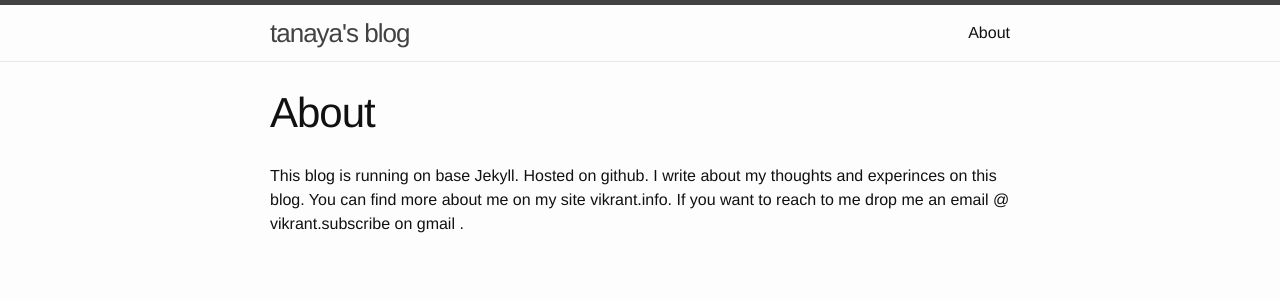
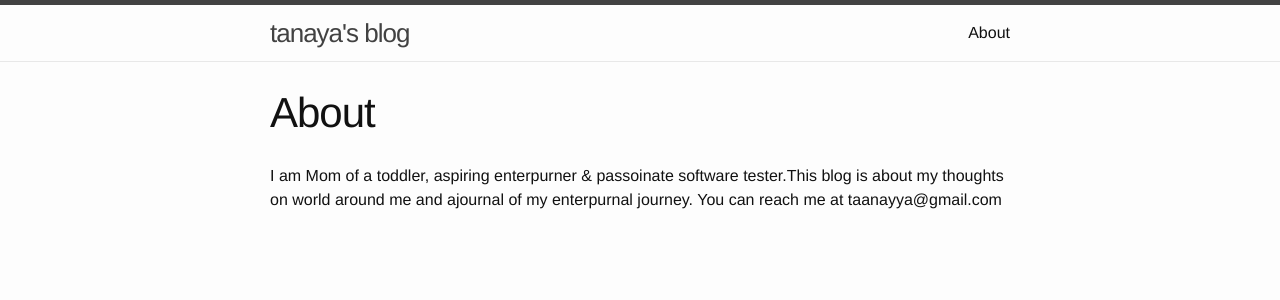
Before and after one commit to taanayya/taanayya.github.io, a Jekyll site: the page built from about.md, in a window 1280 px wide. Shown: the top 300 px of the page. Built offline with Jekyll 4.4.1, drawn with Linux system fonts in a browser that asks for light colours; Markdown is read by kramdown in place of the engine named in the settings.

Commit message:
Update about.md

```diff
--- a/about.md
+++ b/about.md
@@ -4,5 +4,5 @@ title: About
 permalink: /about/
 ---
 
-This blog is running on base Jekyll. Hosted on github. I write about my thoughts and experinces on this blog. You can
-find more about me on my site vikrant.info. If you want to reach to me drop me an email @ vikrant.subscribe on gmail .
+I am Mom of a toddler, aspiring enterpurner & passoinate software tester.This blog is about my thoughts on world around me and ajournal of my enterpurnal journey.
+You can reach me at taanayya@gmail.com
```
